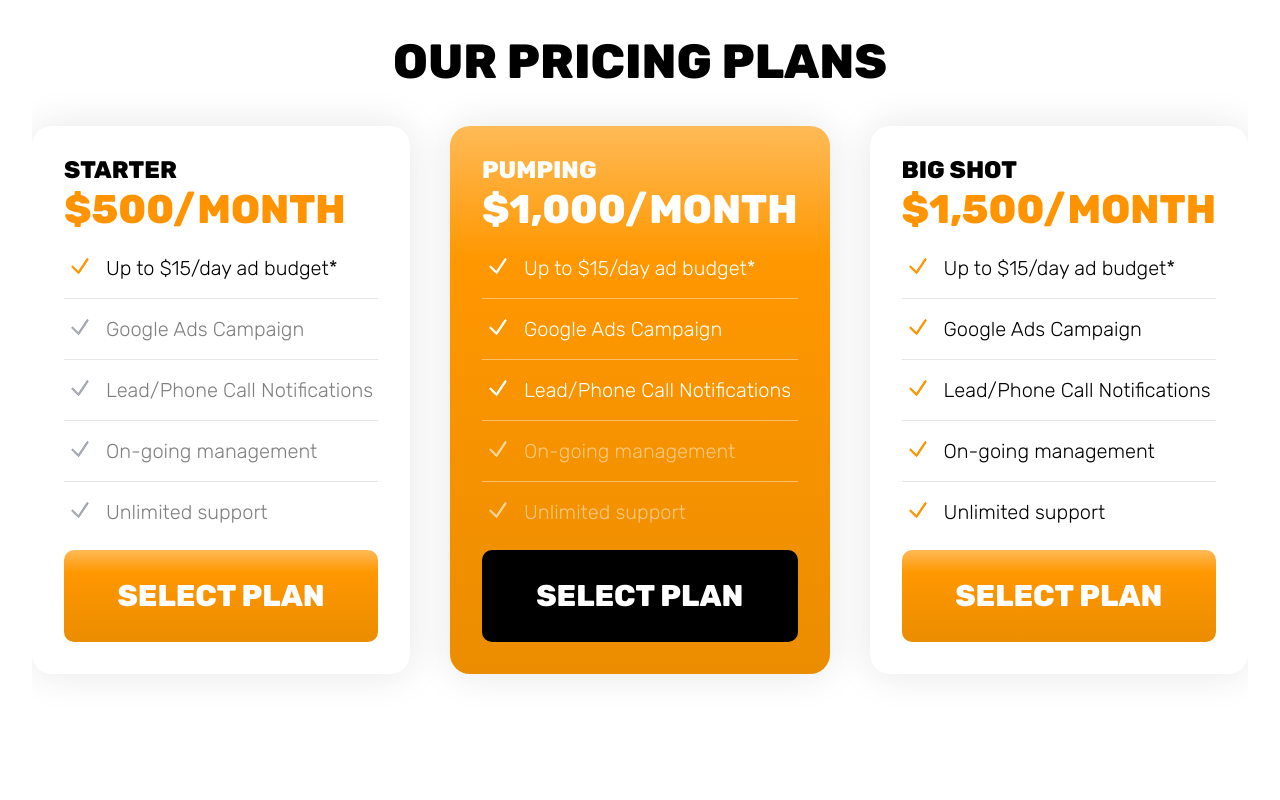
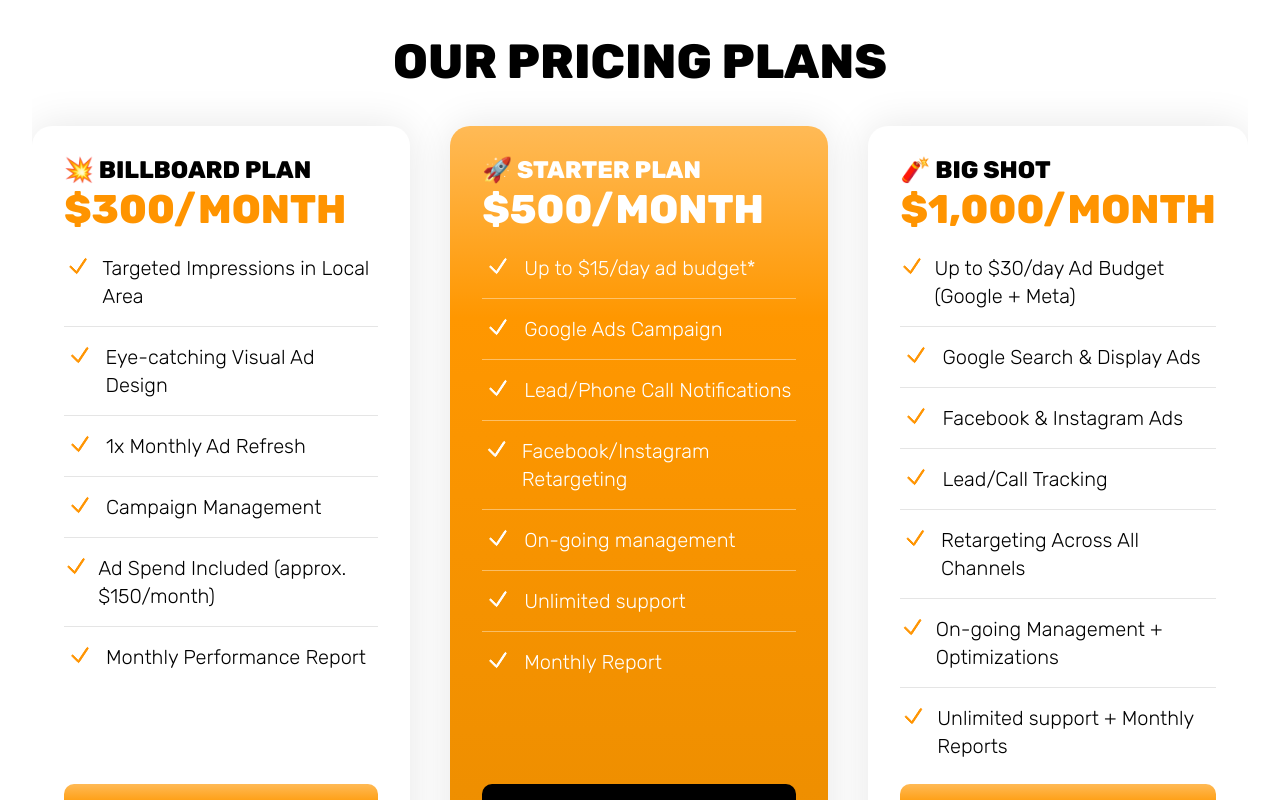
Before and after one commit to AppedNZ/clicky, a Next.js app: page / in a window 1280 px wide. Shown: the part 3320-4120 px from the top of the page. Built offline with nearby package versions, Linux system fonts and the light colour scheme; no server answers.

Commit message:
plans changed

```diff
--- a/app/constants/plans.js
+++ b/app/constants/plans.js
@@ -1,35 +1,54 @@
 export const plans = [
   {
-    title: "Starter",
-    price: "$500/month",
+    title: "💥 BillBoard Plan",
+    price: "$300/month",
+    subtitle: "📍 Purely local brand exposure (No Google Ads). Ads on Facebook & Instagram only",
     features: [
-      { checked: true, title: "Up to $15/day ad budget*" },
-      { checked: false, title: "Google Ads Campaign" },
-      { checked: false, title: "Lead/Phone Call Notifications" },
-      { checked: false, title: "On-going management" },
-      { checked: false, title: "Unlimited support" },
+      { checked: true, title: "Targeted Impressions in Local Area" },
+      { checked: true, title: "Eye-catching Visual Ad Design" },
+      { checked: true, title: "1x Monthly Ad Refresh" },
+      { checked: true, title: "Campaign Management" },
+      { checked: true, title: "Ad Spend Included (approx. $150/month)" },
+      { checked: true, title: "Monthly Performance Report" },
     ],
   },
   {
-    title: "Pumping",
-    price: "$1,000/month",
+    title: "🚀 Starter Plan",
+    price: "$500/month",
+    subtitle: "🧲 Lead generation via Google + Socials",
     features: [
       { checked: true, title: "Up to $15/day ad budget*" },
       { checked: true, title: "Google Ads Campaign" },
       { checked: true, title: "Lead/Phone Call Notifications" },
-      { checked: false, title: "On-going management" },
-      { checked: false, title: "Unlimited support" },
+      { checked: true, title: "Facebook/Instagram Retargeting" },
+      { checked: true, title: "On-going management" },
+      { checked: true, title: "Unlimited support" },
+      { checked: true, title: "Monthly Report" },
     ],
   },
+  // {
+  //   title: "Pumping",
+  //   price: "$1,000/month",
+  //   features: [
+  //     { checked: true, title: "Up to $15/day ad budget*" },
+  //     { checked: true, title: "Google Ads Campaign" },
+  //     { checked: true, title: "Lead/Phone Call Notifications" },
+  //     { checked: false, title: "On-going management" },
+  //     { checked: false, title: "Unlimited support" },
+  //   ],
+  // },
   {
-    title: "Big Shot",
-    price: "$1,500/month",
+    title: "🧨 Big Shot",
+    price: "$1,000/month",
+    subtitle: "🔥 Full-funnel domination",
     features: [
-      { checked: true, title: "Up to $15/day ad budget*" },
-      { checked: true, title: "Google Ads Campaign" },
-      { checked: true, title: "Lead/Phone Call Notifications" },
-      { checked: true, title: "On-going management" },
-      { checked: true, title: "Unlimited support" },
+      { checked: true, title: "Up to $30/day Ad Budget (Google + Meta)" },
+      { checked: true, title: "Google Search & Display Ads" },
+      { checked: true, title: "Facebook & Instagram Ads" },
+      { checked: true, title: "Lead/Call Tracking" },
+      { checked: true, title: "Retargeting Across All Channels" },
+      { checked: true, title: "On-going Management + Optimizations" },
+      { checked: true, title: "Unlimited support + Monthly Reports" },
     ],
   },
 ];
--- a/package.json
+++ b/package.json
@@ -16,6 +16,7 @@
     "next": "14.2.15",
     "react": "^18",
     "react-dom": "^18",
+    "resend": "^4.7.0",
     "sass": "^1.79.5",
     "swiper": "^11.1.14"
   },
```
Also changed, not shown: 1 other file (tests, documents, lock files or other folders).
